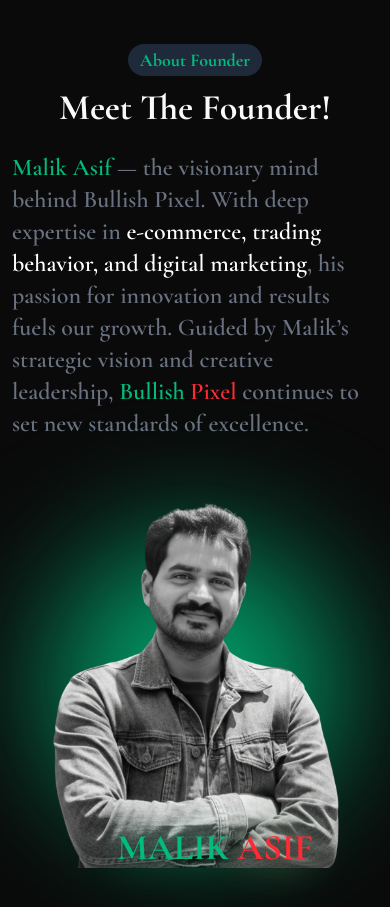
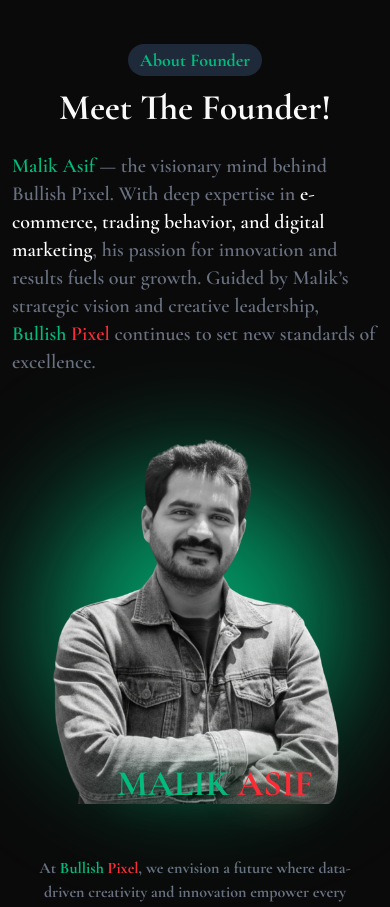
Before and after one commit to Rajab-ali99/Agency, a Next.js app: page /about in a window 390 px wide. Shown: the part 1300-2207 px from the top of the page. Built offline with nearby package versions, Linux system fonts and the light colour scheme.

Commit message:
small embedment

```diff
--- a/app/about/page.jsx
+++ b/app/about/page.jsx
@@ -121,7 +121,7 @@
                     <span className="text-emerald-500 text-lg md:text-xl font-black px-3 py-0.5 rounded-full bg-gray-800">About Founder</span>
                     <h2 className="font-black text-4xl md:text-6xl">Meet The Founder!</h2>
                 </div>
-                <div className="text-gray-500 text-2xl font-semibold pt-6 md:pt-12 pb-5 md:text-3xl">
+                <div className="text-gray-500 text-xl font-semibold pt-6 md:pt-12 pb-5 md:text-3xl">
                     <span className="text-emerald-500">Malik Asif</span> — the visionary mind behind Bullish Pixel. With deep expertise in <span className="text-white">e-commerce, trading behavior, and digital marketing</span>, his passion for innovation and results fuels our growth. Guided by Malik’s strategic vision and creative leadership, <span className="text-emerald-500">Bullish</span> <span className="text-red-500">Pixel</span> continues to set new standards of excellence.
                 </div>
                 <div className="md:mx-20 flex py-10 flex-col md:flex-row gap-10">
```
